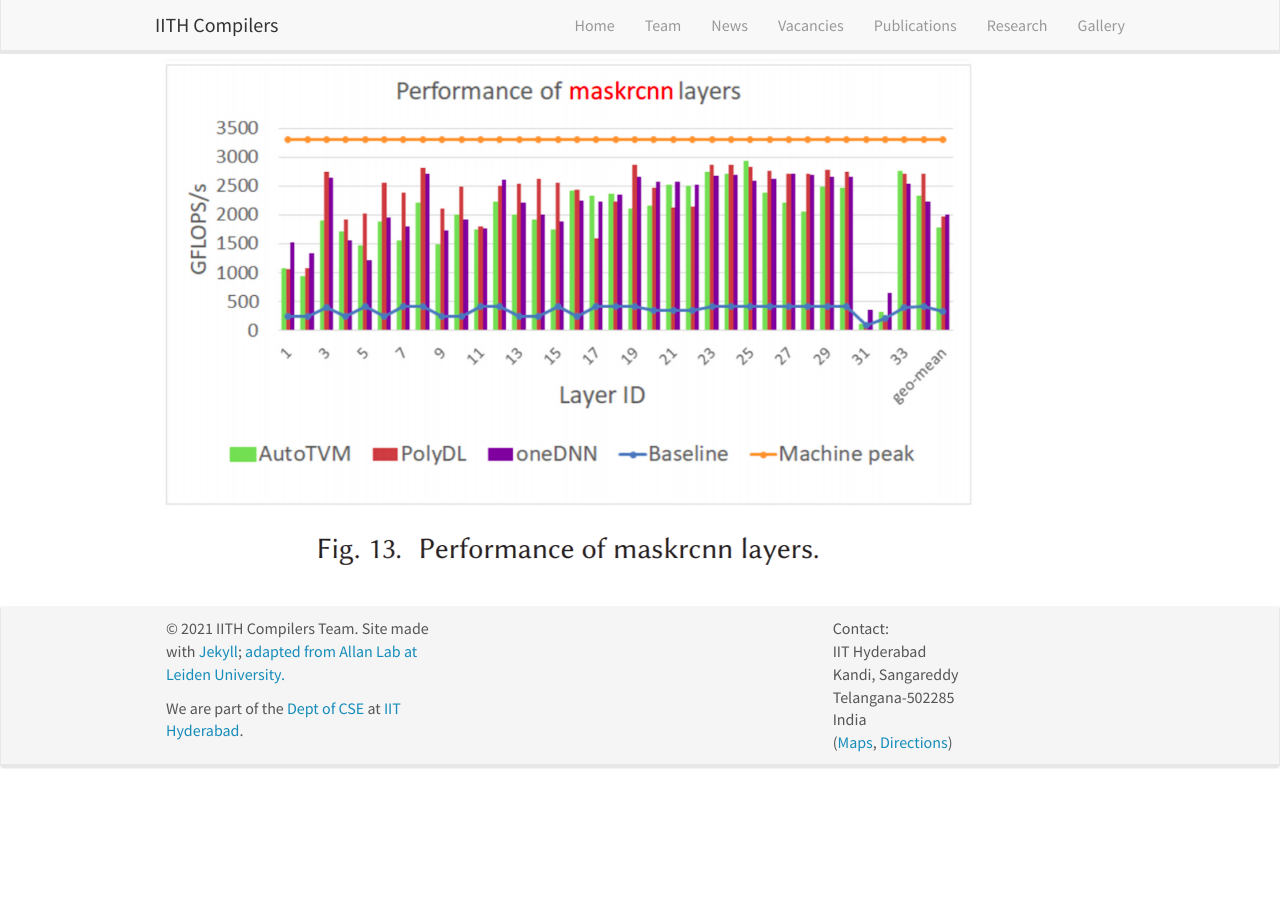
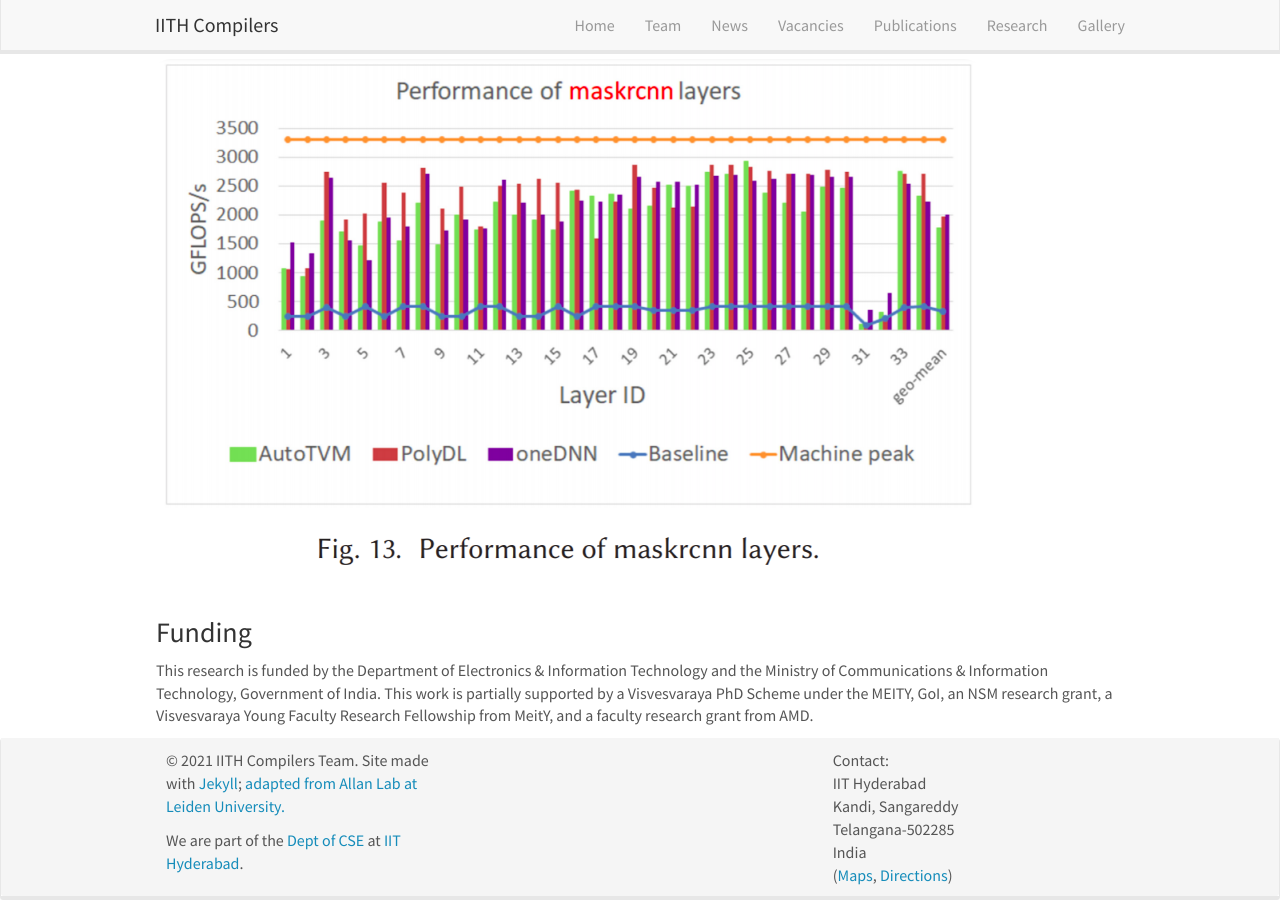
Before and after one commit to utpalbora/compilers.cse.iith.ac.in, a Jekyll site: the page built from _pages/polydl.md, in a window 1280 px wide and 900 px high, scrolled down 2444 px. Built offline with Jekyll 4.4.1, drawn with Linux system fonts in a browser that asks for light colours; nearby versions of some CDN libraries; before the commit the page ends 3212 px from its top, so only the background shows below that.

Commit message:
Added NSM logo in main page and funding details in project pages

```diff
--- a/_pages/polydl.md
+++ b/_pages/polydl.md
@@ -37,3 +37,6 @@ Using our methodology we performed experiments on Convolution and GEMM’s on In
 <figure>
   <img src="{{ site.url }}{{ site.baseurl }}/images/projects/polydl/maskrcnn.png" width="85%">
 </figure>
+
+### Funding
+This research is funded by the Department of Electronics & Information Technology and the Ministry of Communications & Information Technology, Government of India. This work is partially supported by a Visvesvaraya PhD Scheme under the MEITY, GoI, an NSM research grant, a Visvesvaraya Young Faculty Research Fellowship from MeitY, and a faculty research grant from AMD.
```
Also changed, not shown: _pages/home.md (+1 -0 lines), _pages/ir2vec.md (+3 -0 lines), _pages/llov.md (+3 -0 lines), images/logopic/Logo_NSM.jpg (added).
